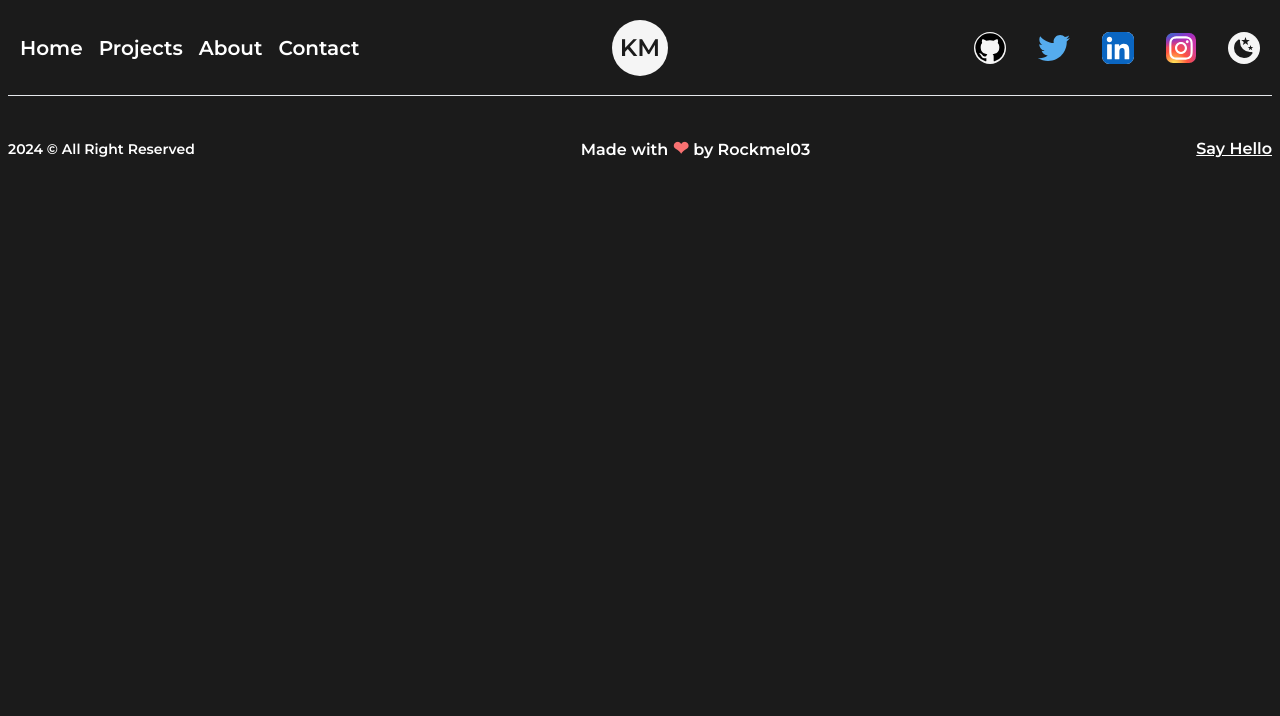
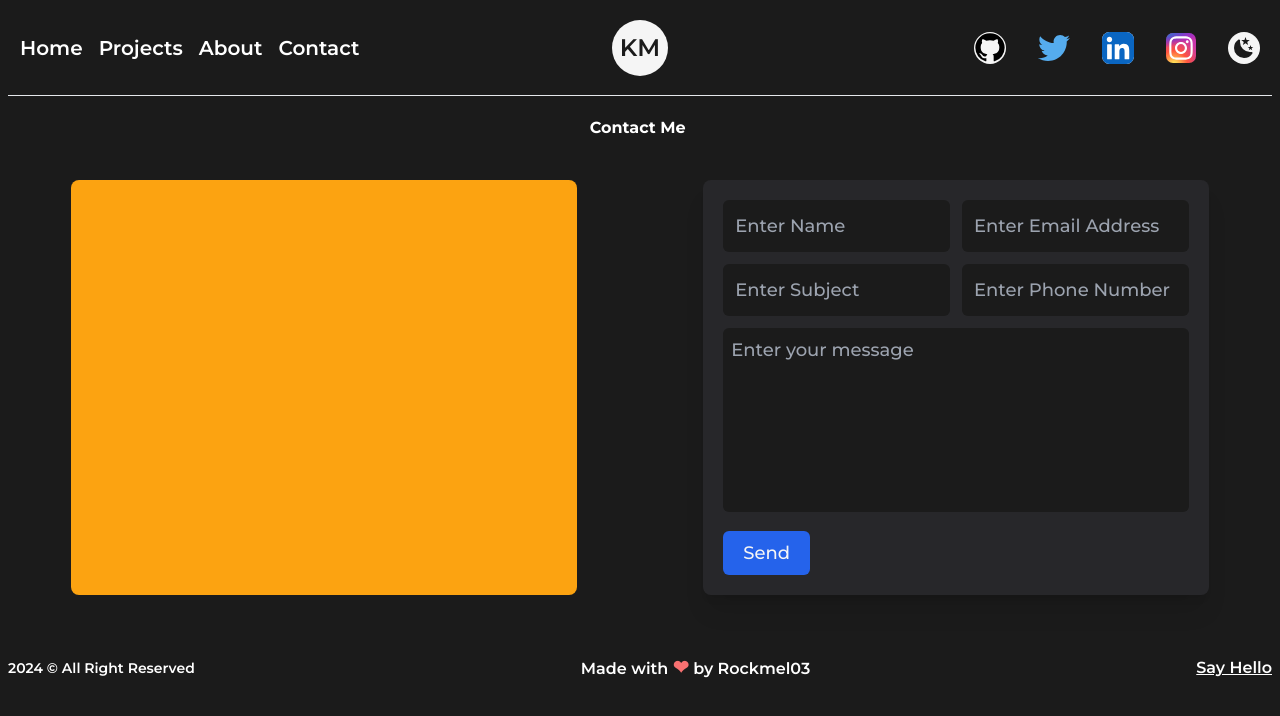
Before and after one commit to rockmel03/rockmel03_portfolio, a React (Vite) app: page /contact in a window 1280 px wide. Shown: the top 716 px of the page. Built offline with nearby package versions, Linux system fonts and the light colour scheme; the HTML template or start-up script is replaced by a standard one.

Commit message:
created contact page

```diff
--- a/src/App.jsx
+++ b/src/App.jsx
@@ -6,6 +6,7 @@ import About from "./pages/About.jsx";
 import Projects from "./pages/Projects.jsx";
 import Articles from "./pages/Articles.jsx";
 import Footer from "./components/Footer.jsx";
+import Contact from "./pages/Contact.jsx";
 
 export default function App() {
   return (
@@ -13,10 +14,10 @@ export default function App() {
       <Header />
       <Routes>
         <Route path="/" element={<Home />}></Route>
-        <Route path="/home" element={<Home />}></Route>
         <Route path="/about" element={<About />}></Route>
         <Route path="/projects" element={<Projects />}></Route>
         <Route path="/articles" element={<Articles />}></Route>
+        <Route path="/contact" element={<Contact />}></Route>
       </Routes>
       <Footer />
     </div>
--- /dev/null
+++ b/src/pages/Contact.jsx
@@ -0,0 +1,66 @@
+import React, { useId } from "react";
+import AnimatedHeading from "../components/templetes/AnimatedHeading";
+import Layout from "../components/Layout";
+
+const InputField = ({ label, type = "text", className, ...rest }) => {
+  const id = useId();
+
+  return (
+    <>
+      {label && (
+        <label for={id} className="block text-lg mb-2 font-medium">
+          {label}
+        </label>
+      )}
+      <input
+        type={type}
+        id={id}
+        className={`w-full border-none outline-none  px-3 py-3 rounded-md text-lg font-medium  bg-light text-dark dark:bg-dark dark:text-light  ${className}`}
+        {...rest}
+      />
+    </>
+  );
+};
+
+const Contact = () => {
+  return (
+    <div>
+      <Layout>
+        <AnimatedHeading data={"Contact Me"} className={"mb-10"} />
+        <div className="flex items-stretch justify-around">
+          <div className="w-[40%] bg-yellow-dark rounded-lg"></div>
+          <form className="w-[40%] rounded-lg p-5 grid grid-cols-12 gap-3 bg-zinc-200 text-dark dark:bg-zinc-800 dark:text-light shadow-xl ">
+            <div className="col-span-6">
+              <InputField placeholder="Enter Name" />
+            </div>
+            <div className="col-span-6">
+              <InputField placeholder="Enter Email Address" type="email" />
+            </div>
+            <div className="col-span-6">
+              <InputField placeholder="Enter Subject" type="tel" />
+            </div>
+            <div className="col-span-6">
+              <InputField placeholder="Enter Phone Number" type="tel" />
+            </div>
+            <div className="col-span-12">
+              <textarea
+                className="w-full resize-none border-none outline-none px-2 py-2 rounded-md text-lg font-medium  bg-light text-dark dark:bg-dark dark:text-light"
+                placeholder="Enter your message"
+                rows={6}
+              ></textarea>
+            </div>
+            <div className="col-span-12 ">
+              <InputField
+                type="submit"
+                value={'Send'}
+                className="!w-fit !px-5 !py-2 !bg-blue-600 text-zinc-50 cursor-pointer"
+              />
+            </div>
+          </form>
+        </div>
+      </Layout>
+    </div>
+  );
+};
+
+export default Contact;
```
